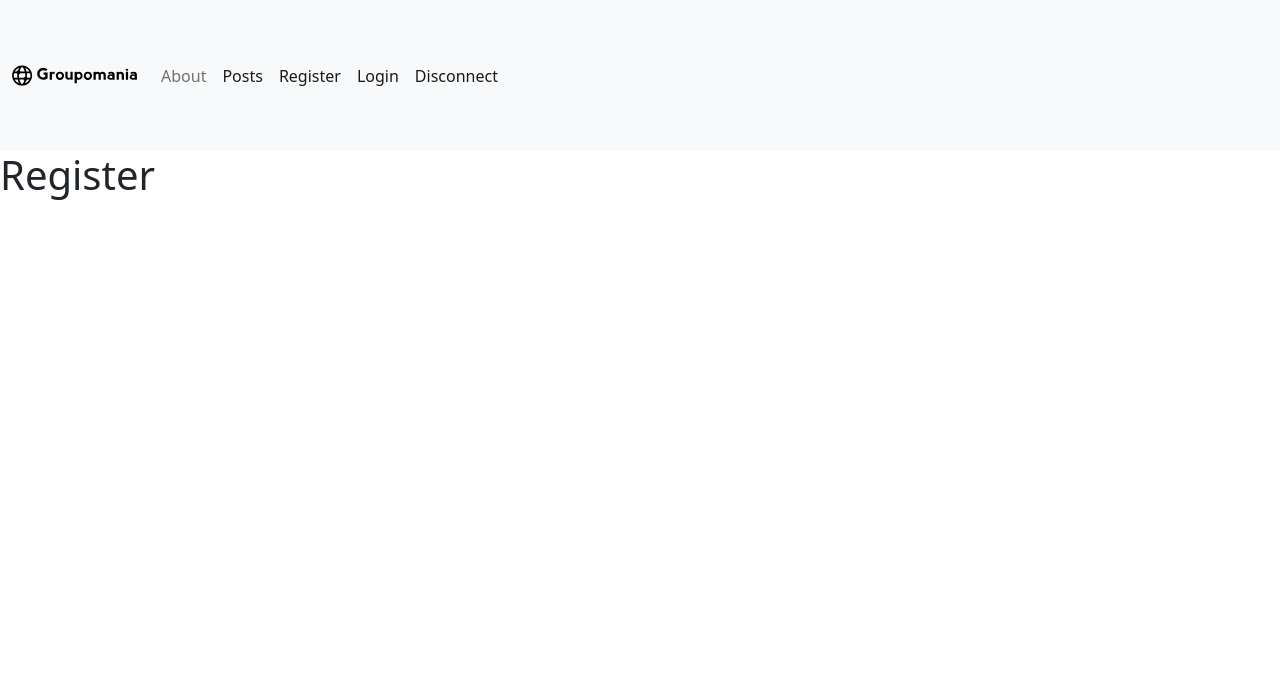
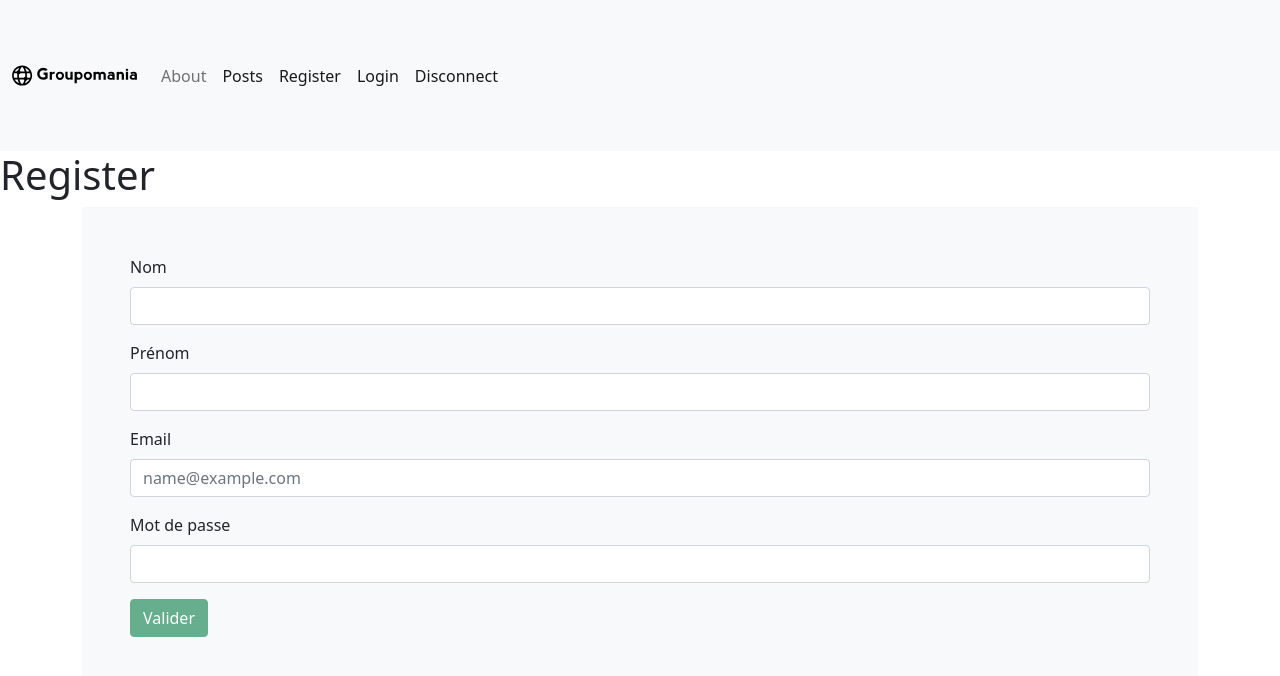
Before and after one commit to Kroos78170/SofianLEGRAND_7_14042022, a Vue app in the folder front/: page /register in a window 1280 px wide. Shown: the top 676 px of the page. Built offline with nearby package versions, Linux system fonts and the light colour scheme.

Commit message:
avancée du register

```diff
--- a/front/src/components/Register.vue
+++ b/front/src/components/Register.vue
@@ -2,13 +2,63 @@
 
     <h1>Register</h1>
     <section class="d-flex container  flex-wrap">
-       <form>
-
+       <form @submit.prevent="register" class="bg-light p-5 container justify-content-center align-items-center">
+            <p v-if="error" class="text-danger">{{errorMessage}}</p>
+            <div class="mb-3">
+                <label for="lastname" class="form-label">Nom</label>
+                <input type="text" class="form-control" id="lastName"  v-model="lastName">
+            </div>
+            <div class="mb-3">
+                <label for="firstname" class="form-label">Prénom</label>
+                <input type="text" class="form-control" id="firstName" v-model="firstName">
+            </div>
+            <div class="mb-3">
+                <label for="email" class="form-label">Email </label>
+                <input type="email" class="form-control" id="email" placeholder="name@example.com" v-model="email">
+            </div>
+            <div class="mb-3">
+                <label for="password" class="form-label">Mot de passe</label>
+                <input type="password" class="form-control" id="password" v-model="password">
+            </div>
+            <div class="mb-3">
+                <button type="submit" class="btn btn-success" :class="disabled">Valider</button>
+            </div>
        </form>
        </section>
 </template>
 
 <script setup>
+    import {ref, computed} from 'vue'
 
+    import {useRouter} from 'vue-router'
+
+    import {useUserStore} from '@/stores/user'
+
+    const router = useRouter()
+
+    const lastName = ref('')
+    const firstName = ref('')
+    const email = ref('')
+    const password = ref('')
+    let error = ref(false)
+    let errorMessage = ref('')
+    const userStore = useUserStore()
+
+    const disabled = computed(() => ({
+        disabled: lastName.value == '' || firstName.value =='' || email.value == '' ||  password.value == ''
+    }))
+
+    async function register(){
+        const data = await userStore.register(lastName, firstName, email, password)
+        if (data.error) {
+                error.value = true
+                errorMessage.value = data.error
+            } else {
+                error.value = false
+                errorMessage.value = ''
+
+                router.push('/posts')
+            }
+    }
 
 </script>
--- a/front/src/composable/apiService.js
+++ b/front/src/composable/apiService.js
@@ -11,9 +11,20 @@ export function useApiService() {
         }).then(res => res.json())
         return data
     }
+    async function register(lastName, firstName, email, password) {
+        const myHeaders = new Headers();
+
+        myHeaders.append("Content-Type", "application/json");
+        const data = await fetch("http://localhost:3000/api/auth/signup", {
+            method: "POST",
+            headers: myHeaders,
+            body: JSON.stringify({ lastName: lastName.value, firstName: firstName.value, email: email.value, password: password.value })
+        }).then(res => res.json())
+        return data
+    }
 
     return {
-        login
+        login,
+        register
     }
-
 }
--- a/front/src/stores/user.js
+++ b/front/src/stores/user.js
@@ -23,7 +23,14 @@ export const useUserStore = defineStore('user', {
         },
         async login(email, password) {
             const data = await apiService.login(email, password)
-            console.log(data)
+            if (!data.error) {
+                this.userData = data.user
+                localStorageService.setItems(data.token, data.user);
+            }
+            return data
+        },
+        async register(lastName, firstName, email, password) {
+            const data = await apiService.register(lastName, firstName, email, password)
             if (!data.error) {
                 this.userData = data.user
                 localStorageService.setItems(data.token, data.user);
```
Also changed, not shown: 1 other file (tests, documents, lock files or other folders).
